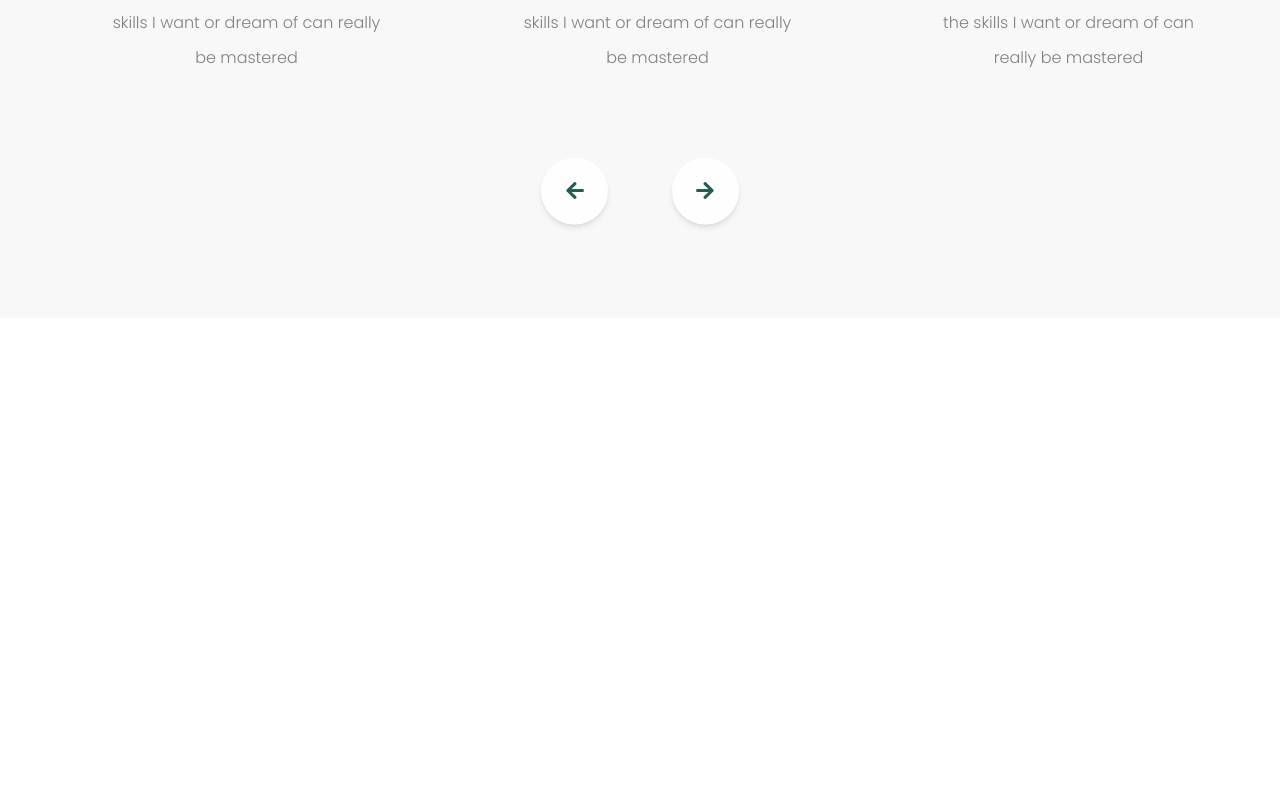
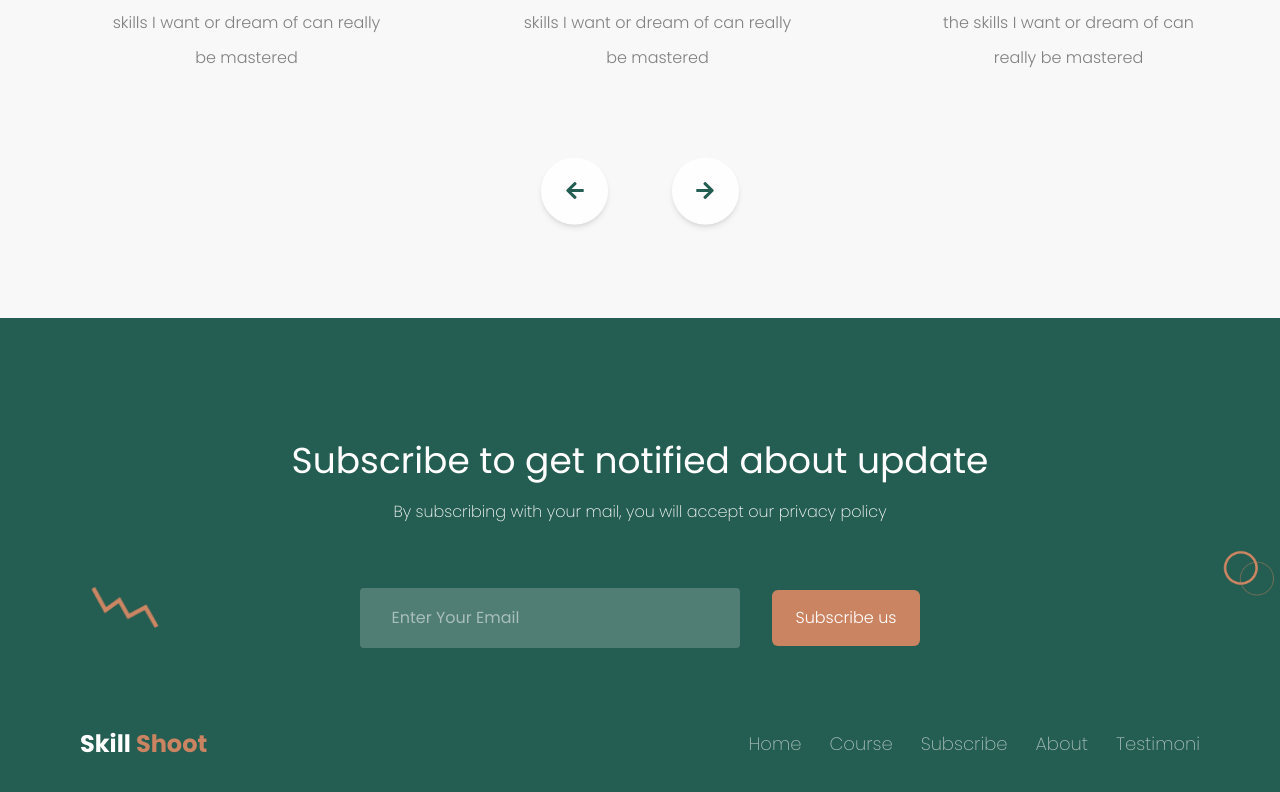
Before and after one commit to Likhonpaul2/skill-shoot-webappick, a React (Vite) app: page / in a window 1280 px wide. Shown: the part 5496-6288 px from the top of the page. Before the commit the page ends 5814 px from the top, so only its background shows below. Built offline with nearby package versions, Linux system fonts and the light colour scheme.

Commit message:
Complete Footer Section

```diff
--- a/src/App.jsx
+++ b/src/App.jsx
@@ -1,7 +1,9 @@
+import { useEffect } from "react";
 import "./App.css";
 import Navbar from "./components/Navbar";
 import AboutSection from "./sections/AboutSection";
 import DiscountSection from "./sections/DiscountSection";
+import FooterSeciton from "./sections/FooterSeciton";
 import HeroSection from "./sections/HeroSection";
 import JoinSection from "./sections/JoinSection";
 import MediaSection from "./sections/MediaSection";
@@ -11,6 +13,12 @@ import ProfileSection from "./sections/ProfileSection";
 import TestimoniSection from "./sections/TestimoniSection";
 
 function App() {
+
+  // App title
+  useEffect(()=>{
+    document.title ="Skill Shoot"
+  },[])
+
   return (
     <div>
       <Navbar />
@@ -23,6 +31,7 @@ function App() {
       <JoinSection/>
       <PriceSection/>
       <TestimoniSection/>
+      <FooterSeciton/>
     </div>
   );
 }
--- /dev/null
+++ b/src/components/FooterNav.jsx
@@ -0,0 +1,45 @@
+import React from 'react';
+
+const FooterNav = () => {
+    const NavLinks = [
+    { path: "#home", name: "Home" },
+    { path: "#course", name: "Course" },
+    { path: "#subscribe", name: "Subscribe" },
+    { path: "#about", name: "About" },
+    { path: "#testimoni", name: "Testimoni" },
+  ];
+    return (
+        <nav className="bg-primary-color text-basic-text">
+              <div className="max-w-[1440px] mx-auto flex flex-col lg:flex-row items-center justify-between px-4 py-4 lg:px-20">
+                {/* logo */}
+                <div className="hidden lg:block text-[20px] lg:text-2xl font-bold">
+                  Skill <span className="text-secondary-color">Shoot</span>
+                </div>
+
+                {/* desktop menu */}
+                <div className=" flex flex-col gap-10 lg:gap-0 md:flex lg:flex-row not-first-of-type: items-center lg:space-x-7">
+                  {NavLinks.map((link) => (
+                    <a
+                      key={link.name}
+                      href={link.path}
+                      className="text-[18px] text-basic-text/60 font-extralight hover:text-basic-text transition"
+                    >
+                      {link.name}
+                    </a>
+                  ))}
+                </div>
+
+                {/* logo */}
+                <div className="lg:hidden text-[20px] lg:text-2xl font-bold mt-20">
+                  Skill <span className="text-secondary-color">Shoot</span>
+                </div>
+
+
+
+              </div>
+
+            </nav>
+    );
+};
+
+export default FooterNav;
--- /dev/null
+++ b/src/sections/FooterSeciton.jsx
@@ -0,0 +1,58 @@
+import React from "react";
+import ovalIcon from "../assets/footer-section-elements/ring.png"
+import vectorIcon from "../assets/footer-section-elements/Vector 15.png"
+import FooterNav from "../components/FooterNav";
+
+const FooterSeciton = () => {
+  return (
+    <section>
+      <div className="bg-primary-color py-26 lg:pt-29 lg:pb-10">
+        <div className="lg:max-w-[1280px] mx-auto lg:space-y-16 space-y-10 relative">
+          {/* heading + sub-heading  */}
+          <div className="space-y-5 lg:space-y-3">
+            {/* heading  */}
+            <h3 className="text-white text-[18px] lg:text-[36px] text-center w-56 lg:w-fit mx-auto">
+              Subscribe to get notified about update
+            </h3>
+
+            <p className="text-white w-77 lg:w-fit mx-auto text-center text-[12px] lg:text-[16px] font-extralight">
+              By subscribing with your mail, you will accept our privacy policy
+            </p>
+          </div>
+
+          {/* input box and btn  */}
+          <div className="flex flex-col lg:flex-row gap-4 lg:gap-8 justify-center items-center">
+            <input
+              type="email"
+              name="email"
+              placeholder="Enter Your Email"
+              className="bg-white/20 w-74 lg:w-95 h-11 lg:h-15 rounded-sm  text-white pl-8 text-[12px]
+                lg:text-[16px]"
+            />
+
+            {/* right buttons */}
+
+            <button className="bg-secondary-color text-white text-[14px] sm:text-[16px] lg:text-[16px]  lg:font-light px-6 py-3 lg:py-4 rounded-md hover:opacity-90">
+              Subscribe us
+            </button>
+
+          </div>
+
+
+          {/* style img  */}
+          <img src={ovalIcon} alt="oval" className="absolute w-[45px] lg:w-[62px] -bottom-10 right-10 lg:top-[50%] lg:right-0"/>
+          <img src={vectorIcon} alt="oval" className="absolute w-[50px] lg:w-[68px] left-10 -bottom-50 lg:left-[91px] lg:bottom-5"/>
+        </div>
+
+
+        {/* footer nav  */}
+        <div>
+            <FooterNav/>
+        </div>
+
+      </div>
+    </section>
+  );
+};
+
+export default FooterSeciton;
```
Also changed, not shown: src/assets/footer-section-elements/Vector 15.png (added), src/assets/footer-section-elements/ring.png (added).
